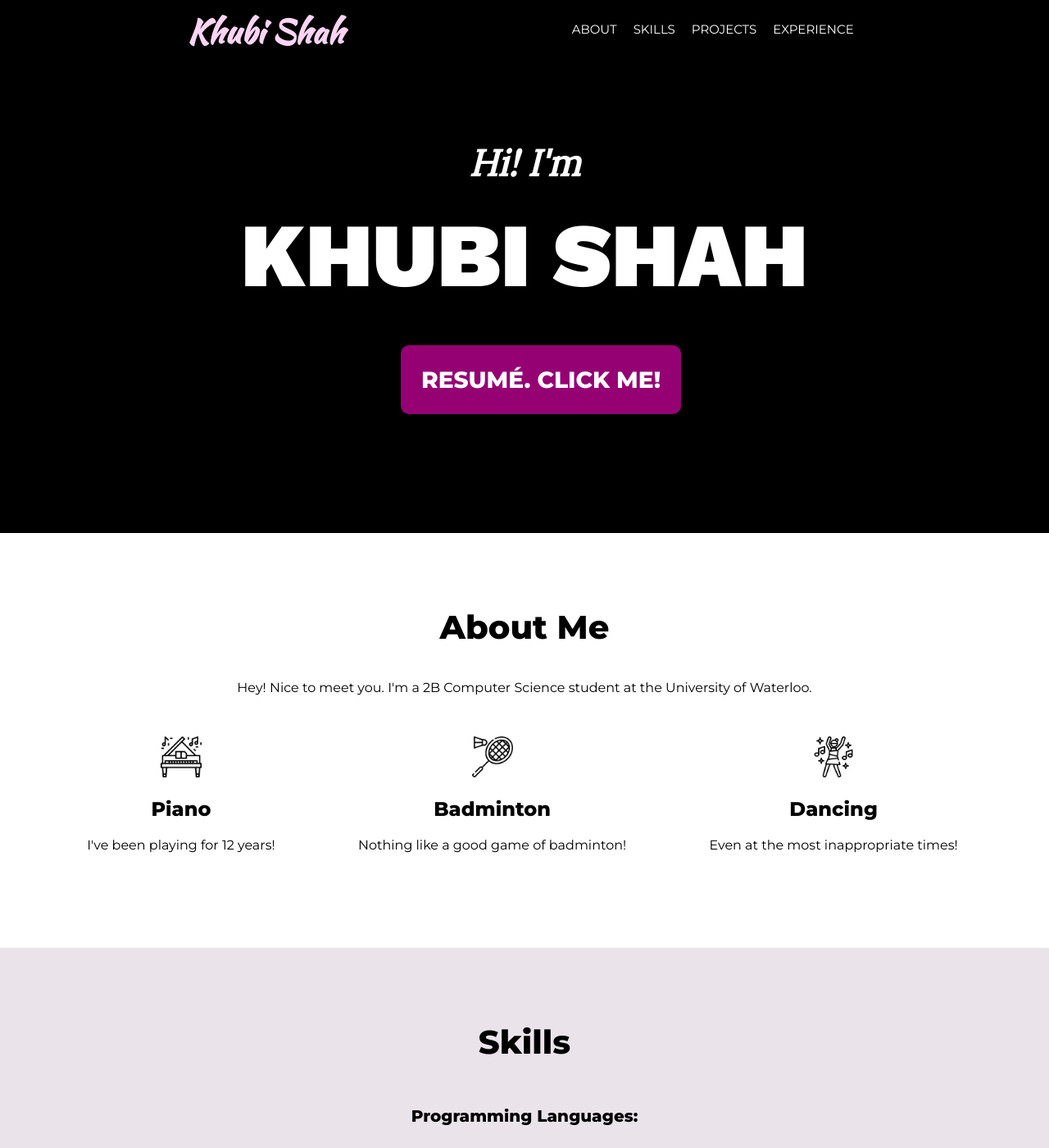
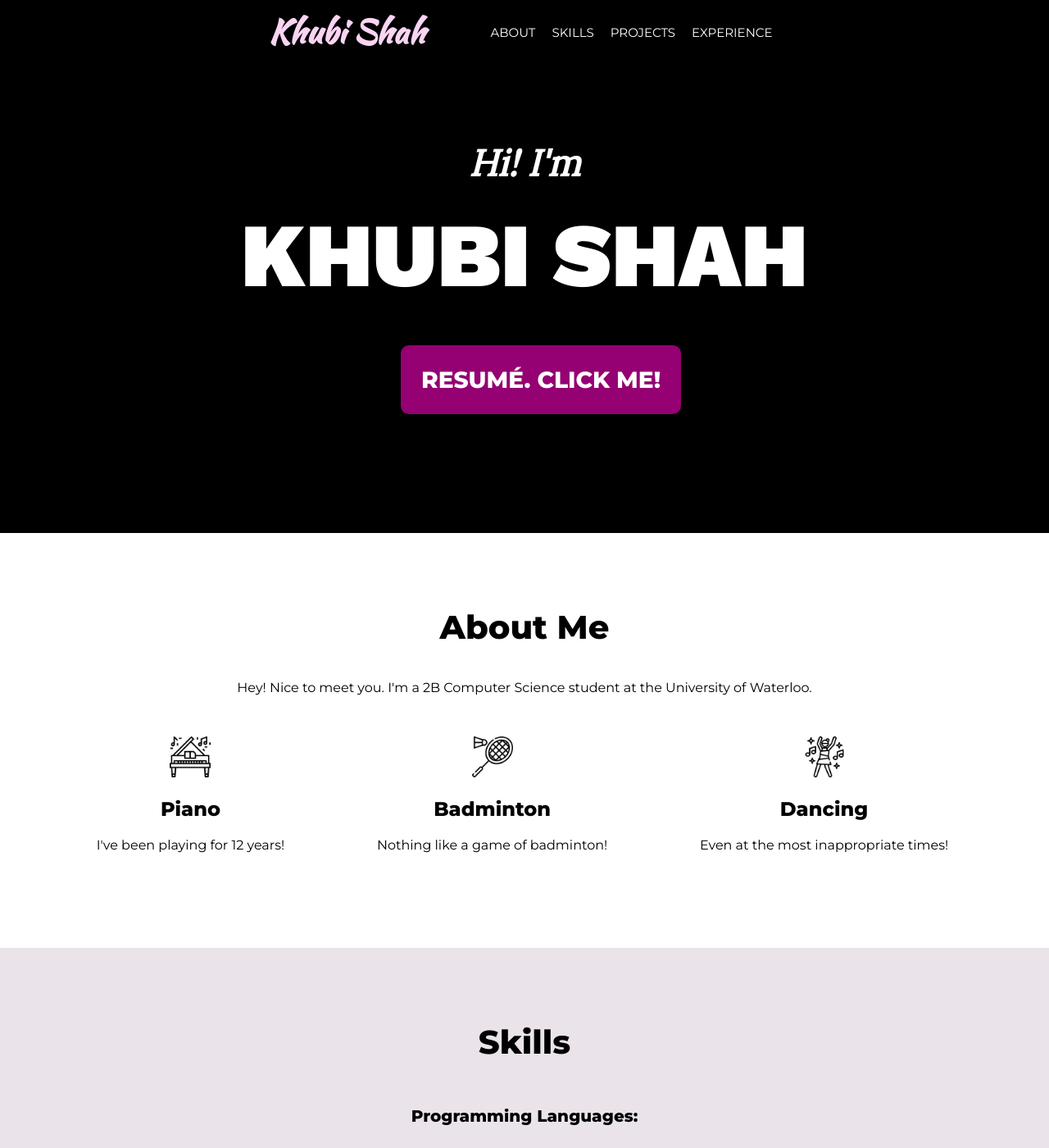
Before and after one commit to khubishah/khubishah.github.io, a Jekyll site: the page built from index.html, in a window 1280 px wide and 1400 px high. Shown: the whole window at 82% size. Built offline with Jekyll 4.4.1, drawn with Linux system fonts in a browser that asks for light colours; nearby versions of some CDN libraries; some web fonts are replaced.

Commit message:
responsive design components

```diff
--- a/_layouts/default.html
+++ b/_layouts/default.html
@@ -61,7 +61,7 @@
 					<div class = "hobby">
 							<img class="hobby_icons" src="/img/badminton.jpg" alt="" />
 							<h2 class = "hobby_names">Badminton</h2>
-							<p class = "hobby_para">Nothing like a good game of badminton!</p>
+							<p class = "hobby_para">Nothing like a game of badminton!</p>
 					</div>
 					<div class = "hobby">
 							<img class="hobby_icons" src="/img/dancing.jpg" alt="" />
--- a/css/main.css
+++ b/css/main.css
@@ -45,7 +45,7 @@
     background-color: black;
     display: flex;
     flex-direction: row;
-    justify-content: space-evenly;
+    justify-content: center;
     padding: 10px 0px 0px 0px;
   }
 
@@ -56,8 +56,10 @@
   .nav ul {
     list-style: none;
     display: flex;
+
     flex-direction: row;
-    justify-content: flex-end;
+    margin: 20px 0px 0px 200px;
+    justify-content: space-evenly;
 
   }
 
@@ -80,6 +82,8 @@
 
 .name {
     margin: 0px 0px 0px 0px;
+    padding: 0px 100px 0px 0px;
+
 }
 #signature {
     text-decoration: none;
@@ -278,13 +282,15 @@
     flex-wrap: wrap;
     text-align: center;
 
+}
 
-}
 .project {
     padding: 0px 10px 0px 10px;
     width: 15%;
-
-
+    margin: 15px 5px 15px 5px;
+    border-radius: 20px;
+    border-style: solid;
+    border-width: 1px;
 }
 .project_images {
     width: 100px;
@@ -302,15 +308,15 @@
 .job_list {
     display: flex;
     flex-direction: column;
-    text-align: center;
     justify-content: center;
     align-items: center;
     flex-wrap: wrap;
+    text-align: center;
 }
 .job {
     margin: 0px 50px 0px 50px;
     text-align: center;
-    width: 50%;
+    width: 30%;
 }
 
 /*Footer */
@@ -356,12 +362,21 @@
     }
     .dropbtn {
         display: block;
+
         margin: 2px 0px 0px 0px;
         color:  #FAD4F3;
         font-size: 35px;
         background-color:black;
         border: none;
     }
+    .name {
+        margin: 0px 0px 0px 0px;
+        padding: 0px 0px 0px 0px;
+    }
+    #navbar {
+        justify-content: flex-end;;
+    }
+
     .dropdown-content {
         margin: 0px 0px 10px 0px;
     }
@@ -424,7 +439,7 @@
 
 
       #navbar {
-          justify-content: space-around;
+        justify-content: space-around;
       }
 
     .job {
@@ -433,46 +448,51 @@
 
 }
 
-/* Small devices (portrait tablets and large phones, 600px and up) */
+
+
+
 @media only screen and (min-width: 600px) {
-    .dropdown {
-        display: none;
+    .project {
+        width: 45%;
+    }
+    .job {
+        width: 65%;
+    }
+    .name {
+        margin: 0px 0px 0px 0px;
+        padding: 0px 0px 0px 0px;
+
+    }
+    .nav ul {
+        margin: 20px 0px 0px 0px;
     }
 }
 
-/* Medium devices (landscape tablets, 768px and up) */
-@media only screen and (min-width: 768px) {
-    .dropdown {
-        display: none;
-    }
-    .project {
-
-        width: 50%;
 
 
+
+@media only screen and (min-width: 700px) {
+    .project {
+        width: 45%;
     }
+    .job {
+        width: 65%;
+    }
+    .name {
+        margin: 0px 0px 0px 0px;
+        padding: 0px 30px 0px 0px;
+
+    }
+
+
 }
 
-@media only screen and (min-width: 700px) {
-    .dropdown {
-        display: none;
+@media only screen and (min-width: 1200px) {
+    .project {
+        width: 25%;
     }
-    .project {
+    .job {
+        width: 50%;
+    }
 
-        width: 25%;
-
-
-    }
 }
-
-@media only screen and (max-width: 700px) {
-    .dropdown {
-        display: none;
-    }
-    .project {
-
-        width: 60%;
-
-
-    }
-}
```
